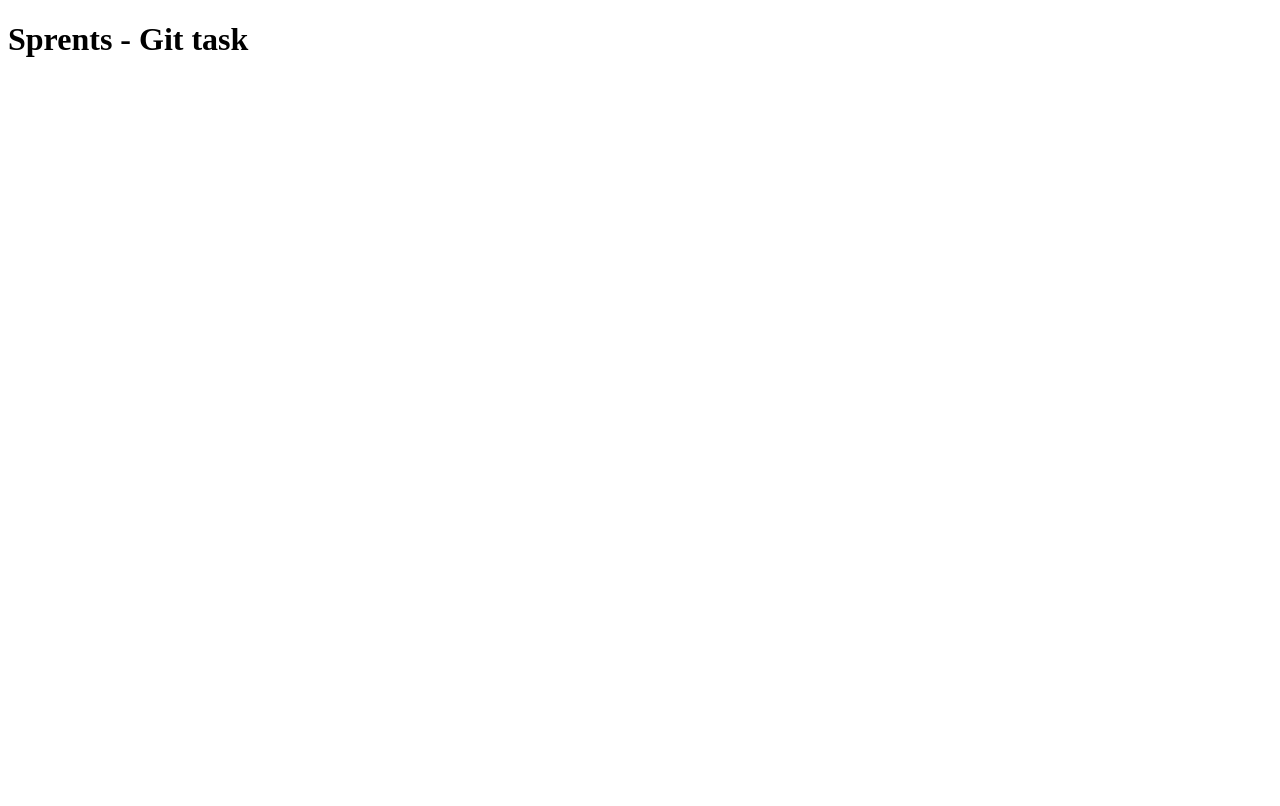
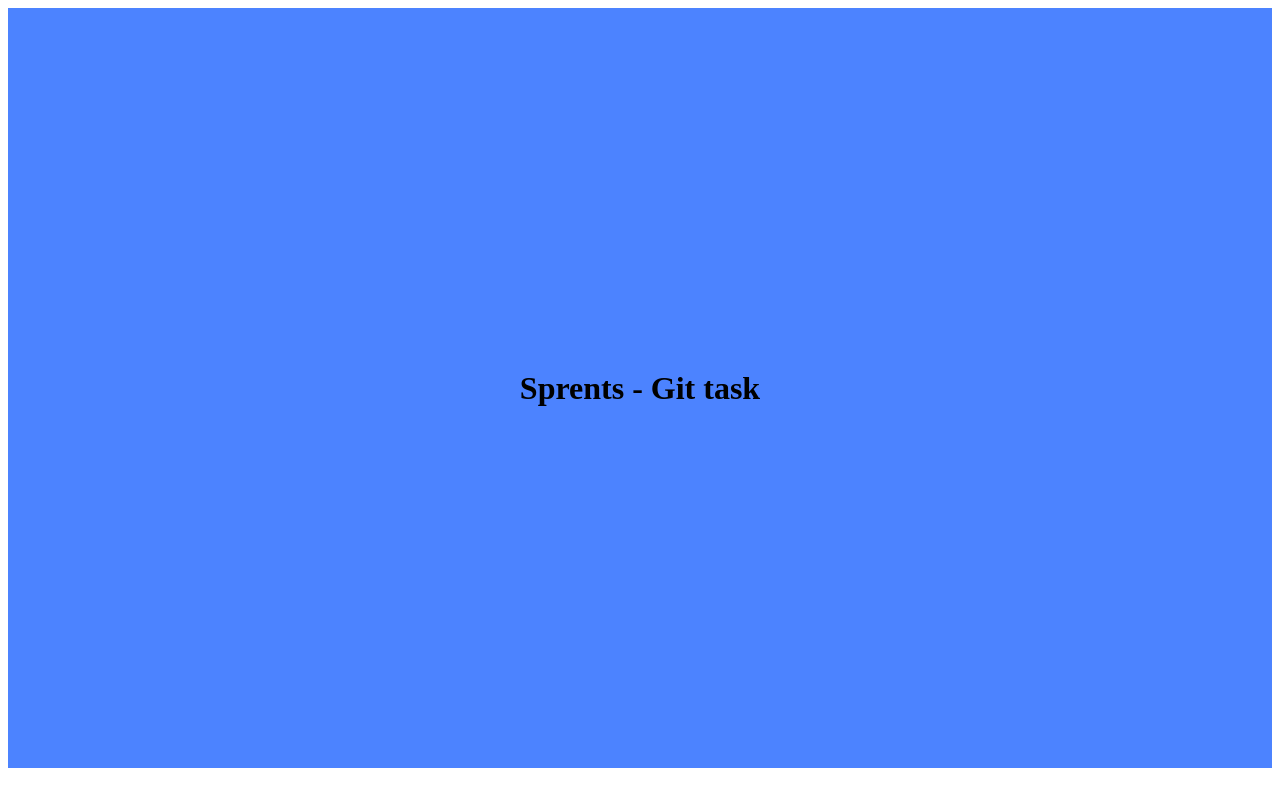
Before and after one commit to AbanoubYounan/sprints-git-task, a plain HTML site: page index.html in a window 1280 px wide. Drawn offline with Linux system fonts and the light colour scheme.

Commit message:
Added style to hero section div

```diff
--- a/styles.css
+++ b/styles.css
@@ -2,3 +2,12 @@
     width: 100%;
     height: 100vh;
 }
+
+.hero-section{
+    width: 100%;
+    height: 95vh;
+    background-color: rgb(76 131 255);
+    display: flex;
+    align-items: center;
+    justify-content: center;
+}
```
